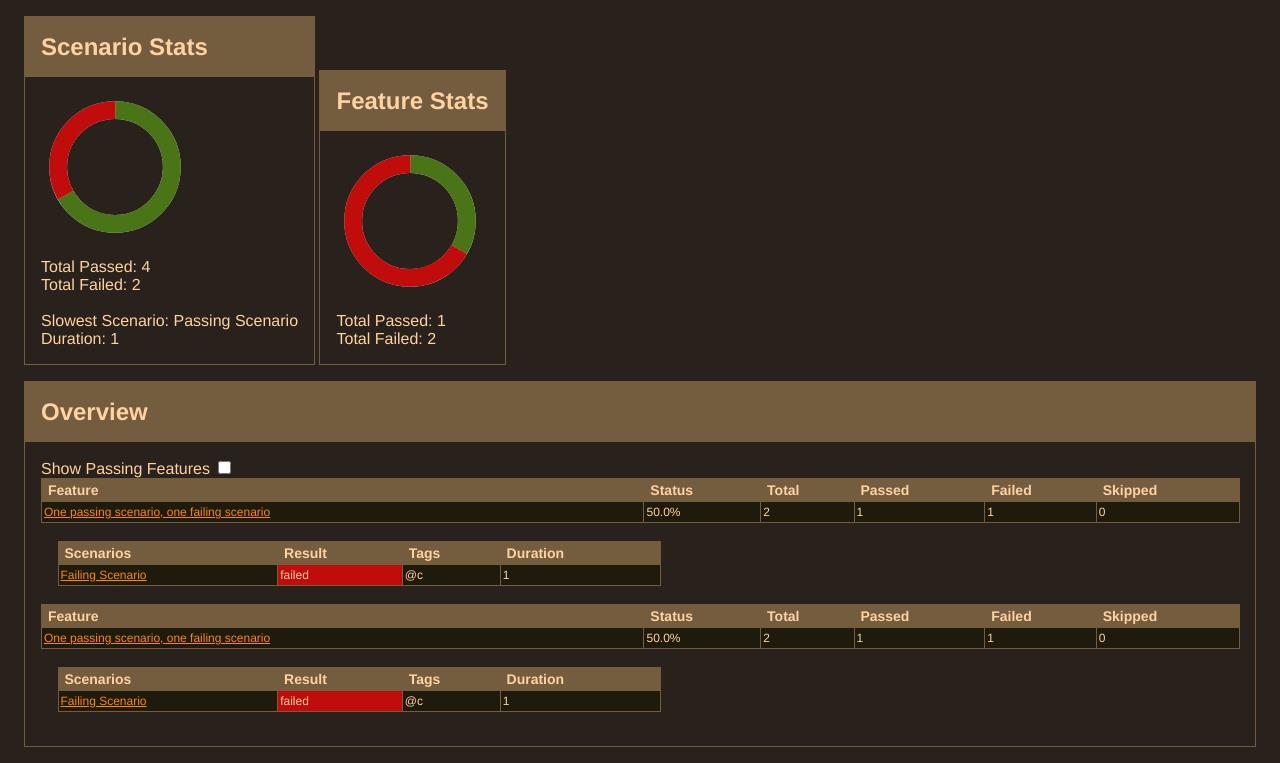
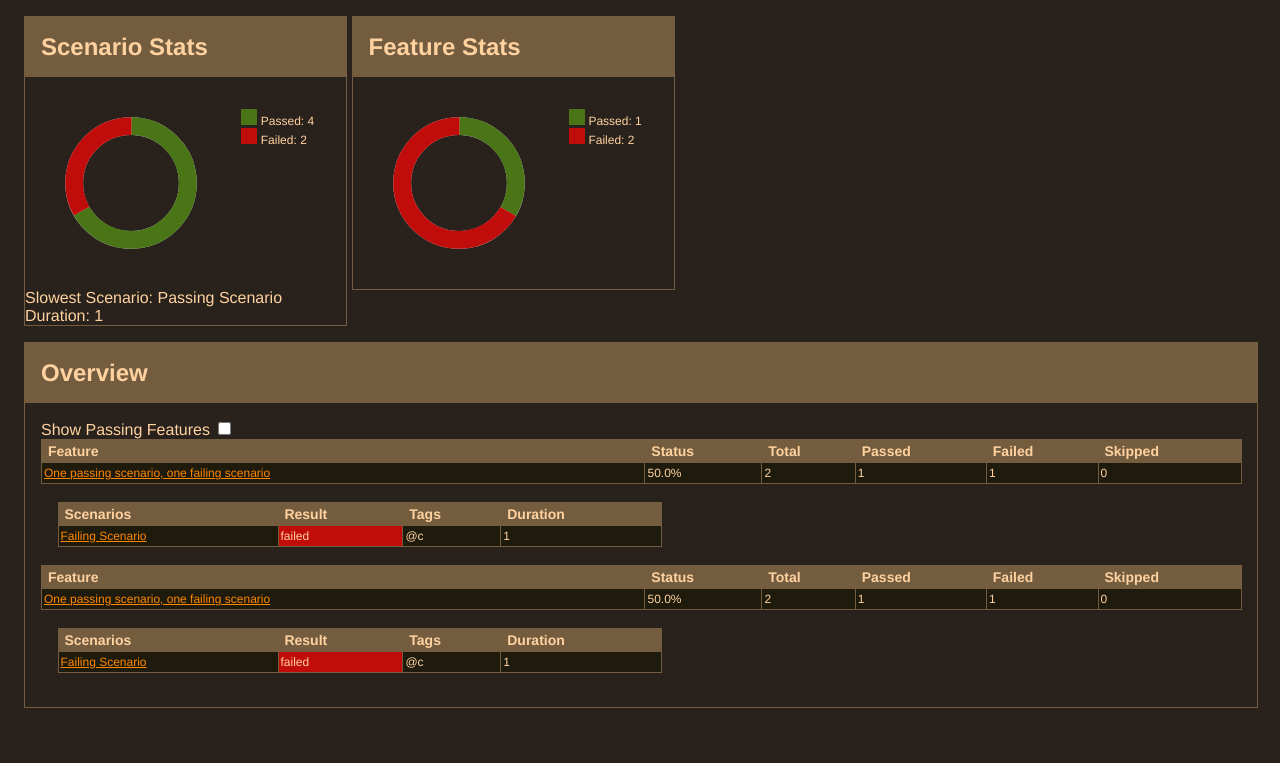
Before and after one commit to jsfehler/flask-cucumber-reporter, a Flask app: page / in a window 1280 px wide. Shown: the part 85-848 px from the top of the page. After the commit the page ends 793 px from the top, so only its background shows below. Run offline with Flask 2, Linux system fonts and the light colour scheme.

Commit message:
Cleanup styling for pie chart

```diff
--- a/static/base.css
+++ b/static/base.css
@@ -18,18 +18,33 @@ h2 {
   margin: 1rem;
 }
 
+.row > div {
+  display: inline-block;
+  vertical-align: top;
+}
+
+.core_block > div {
+
+}
+
+.core_block.overview {
+    width: 100%;
+}
+
 .core_block_content {
     margin: 1rem;
 }
 
-.features, .details {
-  display: inline-block;
-}
 
 .header {
   width: 100%;
 }
 
+.legend {
+  display: inline-block;
+  height: 16px;
+  width: 16px;
+}
 
 /* Table */
 .table-container {
--- a/static/hazel.css
+++ b/static/hazel.css
@@ -31,6 +31,18 @@ a {
 
 .core_block_header, .header {
   background-color: var(--brown);
+}
+
+.legend-container {
+    font-size: 12px;
+}
+
+.legend.passed {
+  background-color: var(--green);
+}
+
+.legend.failed {
+  background-color: var(--red);
 }
 
 /* Pie Chart */
--- a/templates/cucumber_overview.html
+++ b/templates/cucumber_overview.html
@@ -16,29 +16,31 @@
         </div>
 
         <div class="row">
-          <div class="core_block features">
-
+          <div class="core_block">
             <div class="core_block_header">
               <h2 class="no_select">
                 Scenario Stats
               </h2>
             </div>
-
+            <div class="row">
               {{ pie_chart.pie_chart(
                 passing=(general_stats.all_scenarios_passed / general_stats.number_of_scenarios) * 100,
                 failing=(general_stats.all_scenarios_failed / general_stats.number_of_scenarios) * 100
               )}}
-
               <div class="core_block_content">
+                <div class="legend-container">
                   <div>
-                Total Passed: {{ general_stats.all_scenarios_passed }}
+                    <span class="legend passed"></span>
+                    Passed: {{ general_stats.all_scenarios_passed }}
                   </div>
 
                   <div>
-                Total Failed: {{ general_stats.all_scenarios_failed }}
+                    <span class="legend failed"></span>
+                    Failed: {{ general_stats.all_scenarios_failed }}
                   </div>
-
-              <br>
+                </div>
+              </div>
+            </div>
 
             <div>
               Slowest Scenario: {{ general_stats.slowest_scenario.name }}
@@ -47,31 +49,33 @@
             </div>
           </div>
 
-          </div>
-
-          <div class="core_block details">
+          <div class="core_block">
 
             <div class="core_block_header">
               <h2 class="no_select">
                 Feature Stats
               </h2>
             </div>
-
+            <div class="row">
               {{ pie_chart.pie_chart(
                 passing=(general_stats.all_features_passed / general_stats.number_of_features) * 100,
                 failing=(general_stats.all_features_failed / general_stats.number_of_features) * 100
               )}}
 
               <div class="core_block_content">
+                <div class="legend-container">
                   <div>
-                Total Passed: {{ general_stats.all_features_passed }}
+                    <span class="legend passed"></span>
+                    Passed: {{ general_stats.all_features_passed }}
                   </div>
 
                   <div>
-                Total Failed: {{ general_stats.all_features_failed }}
+                    <span class="legend failed"></span>
+                    Failed: {{ general_stats.all_features_failed }}
                   </div>
                 </div>
-
+              </div>
+            </div>
           </div>
 
         </div>
```
Lines whose indentation alone changed are shown as unchanged.
